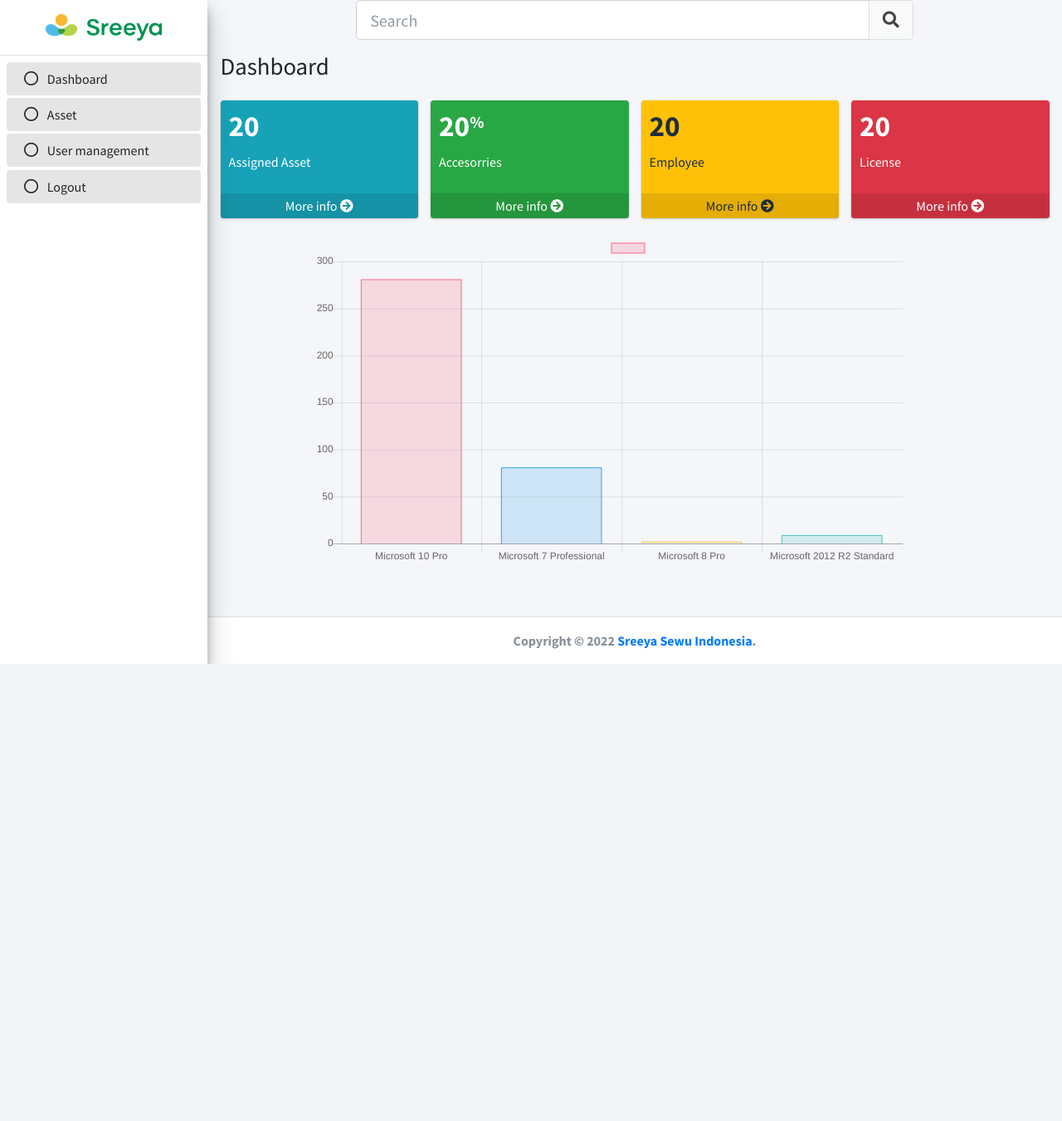
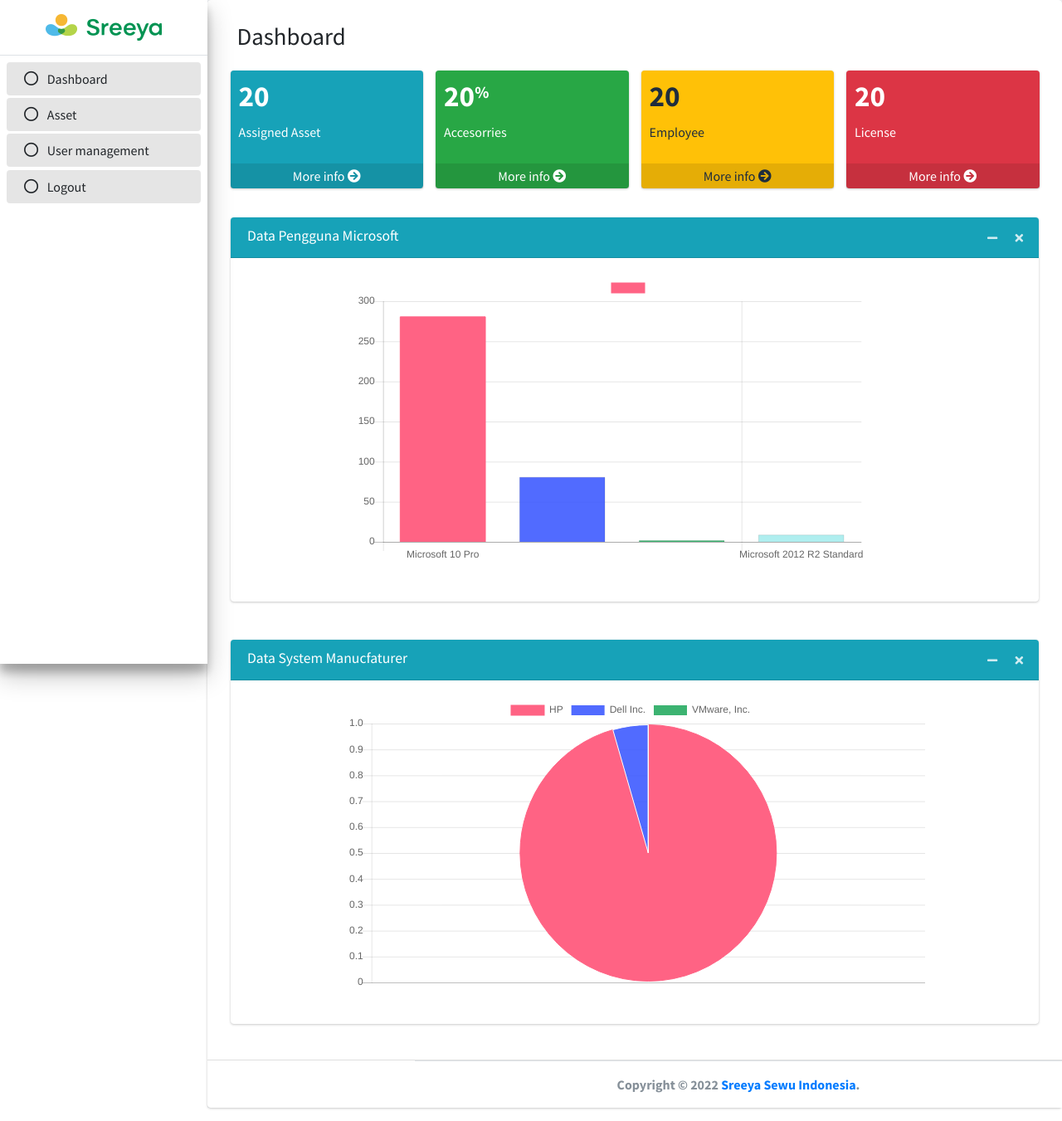
Before and after one commit to rezanesha/IT-Asset-Management-Sreeya, a PHP site: page /dashboard.php in a window 1280 px wide. Shown: the whole page at 83% size. Before the commit the page ends 800 px from the top, so only its background shows below. Run offline with PHP 8.4, Linux system fonts and the light colour scheme; a user stored in the database is signed in; data comes from the database, SQL or seed files in the repository; some libraries are stand-ins or nearby versions.

Commit message:
Add files via upload

```diff
--- a/dashboard.php
+++ b/dashboard.php
@@ -91,27 +91,11 @@ if($_SESSION['level']==""){
       </nav>
     </div>
     </aside>
-  <div class="content-wrapper">
+    <div class="content-wrapper">
+    <!-- Content Header (Page header) -->
     <!-- Main content -->
-
-        <div class="container-fluid">
-            <div class="row">
-                <div class="col-md-8 offset-md-2">
-                    <form action="simple-results.html">
-                        <div class="input-group">
-                            <input type="search" class="form-control form-control-lg" placeholder="Search">
-                            <div class="input-group-append">
-                                <button type="submit" class="btn btn-lg btn-default">
-                                    <i class="fa fa-search"></i>
-                                </button>
-                            </div>
-                        </div>
-                    </form>
-                </div>
-            </div>
-        </div>
-    </section>
-
+    <div class="card">
+              <div class="card-header">
     <!-- Content Header (Page header) -->
     <div class="content-header">
       <div class="container-fluid">
@@ -188,12 +172,29 @@ if($_SESSION['level']==""){
 
             </div>
           </section>
+          <div class="content-header">
+          <div class="card card-info">
+          <div class="card-header">
+            <h3 class="card-title">Data Pengguna Microsoft</h3>
+
+            <div class="card-tools">
+              <button type="button" class="btn btn-tool" data-card-widget="collapse">
+                <i class="fas fa-minus"></i>
+              </button>
+              <button type="button" class="btn btn-tool" data-card-widget="remove">
+                <i class="fas fa-times"></i>
+              </button>
+            </div>
+          </div>
+          <div class="card-body">
+            <div class="chart">
+
           <script type="text/javascript" src="Chart.js"></script>
     <?php
 	include 'koneksi.php';
 	?>
 
-	<div style="width: 800px;margin: 0px auto;">
+	<div style="width: 700px;margin: 0px auto;">
 		<canvas id="myChart"></canvas>
 	</div>
 
@@ -224,18 +225,10 @@ if($_SESSION['level']==""){
 					echo mysqli_num_rows($jumlah_2012);
 					?>
 					],
-					backgroundColor: [
-					'rgba(255, 99, 132, 0.2)',
-					'rgba(54, 162, 235, 0.2)',
-					'rgba(255, 206, 86, 0.2)',
-					'rgba(75, 192, 192, 0.2)'
-					],
-					borderColor: [
-					'rgba(255,99,132,1)',
-					'rgba(54, 162, 235, 1)',
-					'rgba(255, 206, 86, 1)',
-					'rgba(75, 192, 192, 1)'
-					],
+					backgroundColor:
+            ['rgb(255, 99, 132)', 'rgba(56, 86, 255, 0.87)', 'rgb(60, 179, 113)','rgb(175, 238, 239)'],
+
+					borderColor: ['rgb(255, 99, 132)'],
 					borderWidth: 1
 				}]
 			},
@@ -250,10 +243,92 @@ if($_SESSION['level']==""){
 			}
 		});
 	</script>
-        </div>
-      </div>
+    </div>
+            </div>
+          </div>
+          <!-- /.card-body -->
+        <!-- /.card -->
+      </div><!-- /.container-fluid -->
     </section>
-  </div>
+    <!-- /.content -->
+    <div class="content-header">
+          <div class="card card-info">
+          <div class="card-header">
+            <h3 class="card-title">Data System Manucfaturer</h3>
+
+            <div class="card-tools">
+              <button type="button" class="btn btn-tool" data-card-widget="collapse">
+                <i class="fas fa-minus"></i>
+              </button>
+              <button type="button" class="btn btn-tool" data-card-widget="remove">
+                <i class="fas fa-times"></i>
+              </button>
+            </div>
+          </div>
+          <div class="card-body">
+            <div class="chart">
+
+          <script type="text/javascript" src="Chart.js"></script>
+    <?php
+	include 'koneksi.php';
+	?>
+
+	<div style="width: 700px;margin: 0px auto;">
+		<canvas id="myPie"></canvas>
+	</div>
+
+	<br/>
+	<script>
+		var ctx = document.getElementById("myPie").getContext('2d');
+		var myChart = new Chart(ctx, {
+			type: 'pie',
+			data: {
+				labels: ["HP", "Dell Inc.", "VMware, Inc."],
+				datasets: [{
+					label: '',
+					data: [
+					<?php
+					$jumlah_HP = mysqli_query($db,"select * from tb_asset where system_manufacturer='HP'");
+          echo mysqli_num_rows($jumlah_HP);
+					?>,
+					<?php
+					$jumlah_Dell  = mysqli_query($db,"select * from tb_asset where system_manufacturer='Dell Inc.'");
+          echo mysqli_num_rows($jumlah_Dell);
+					?>,
+					<?php
+					$jumlah_VMware = mysqli_query($db,"select * from tb_asset where system_manufacturer='VMware'");
+          echo mysqli_num_rows($jumlah_VMware);
+					?>
+					],
+					backgroundColor:
+            ['rgb(255, 99, 132)', 'rgba(56, 86, 255, 0.87)', 'rgb(60, 179, 113)','rgb(175, 238, 239)'],
+
+					borderColor: ['rgb(255, 99, 132)'],
+					borderWidth: 1
+				}]
+			},
+			options: {
+				scales: {
+					yAxes: [{
+						ticks: {
+							beginAtZero:true
+						}
+					}]
+				}
+			}
+		});
+	</script>
+    </div>
+            </div>
+          </div>
+          </div>
+          <!-- /.card-body -->
+        <!-- /.card -->
+      </div><!-- /.container-fluid -->
+    </section>
+    <!-- /.content -->
+
+
   <footer class="main-footer">
     <center><strong>Copyright &copy; 2022 <a href="https://adminlte.io">Sreeya Sewu Indonesia</a>.</strong></center>
     </div>
```
